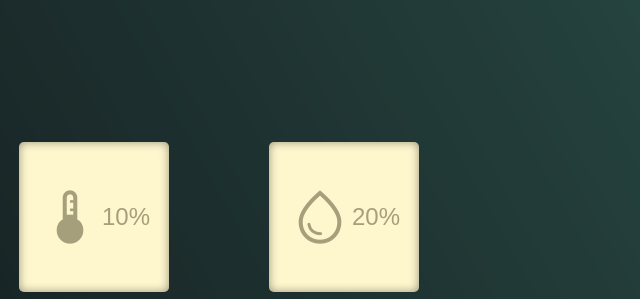
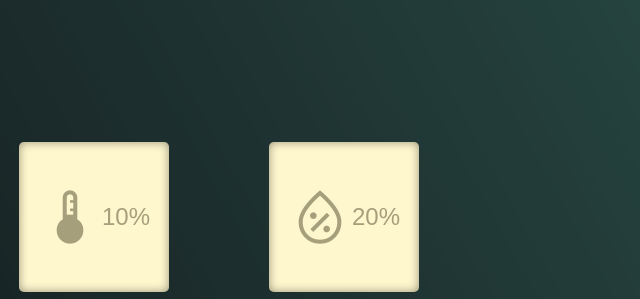
Before and after one commit to Joaogmar/TassoTent, a website: page public/tent.html in a window 1280 px wide. Shown: the top 299 px of the page, 421-1061 px from the left. Drawn offline with nearby package versions, Linux system fonts and the light colour scheme.

Commit message:
udpate icon humidity_percentage

```diff
--- a/public/tent.html
+++ b/public/tent.html
@@ -33,7 +33,7 @@
                 10%
             </button>
             <button class="bi-square">
-                <span class="material-symbols-outlined bi-icon">water_drop</span>
+                <span class="material-symbols-outlined bi-icon">humidity_percentage</span>
                 20%
             </button>
             <button id="fan-button" class="bi-squarec">
```
